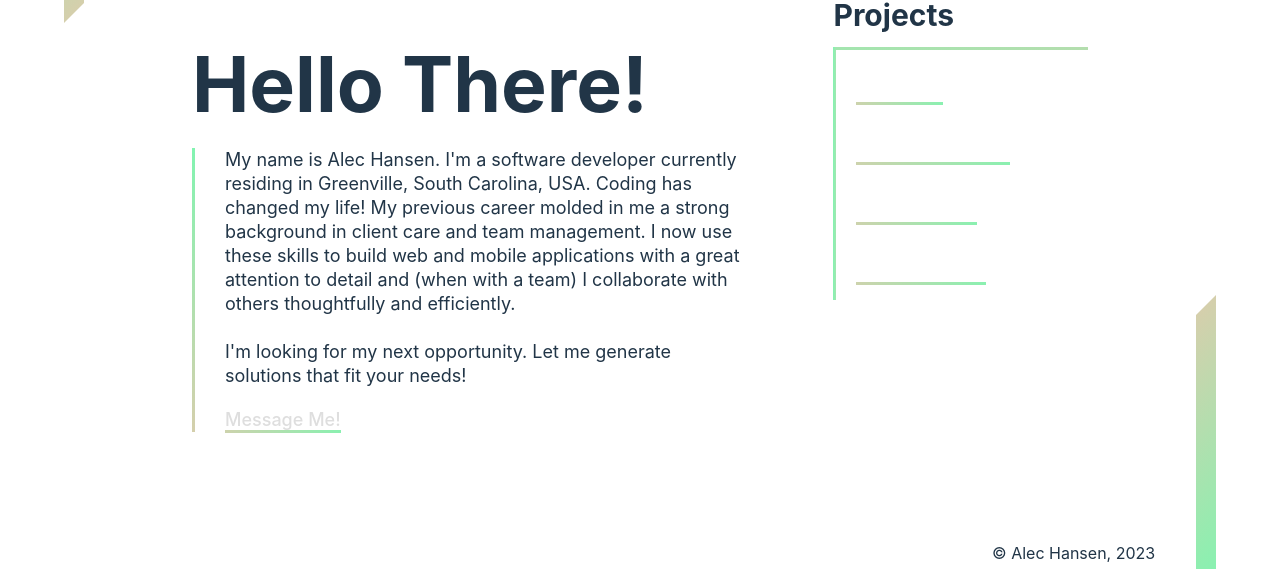
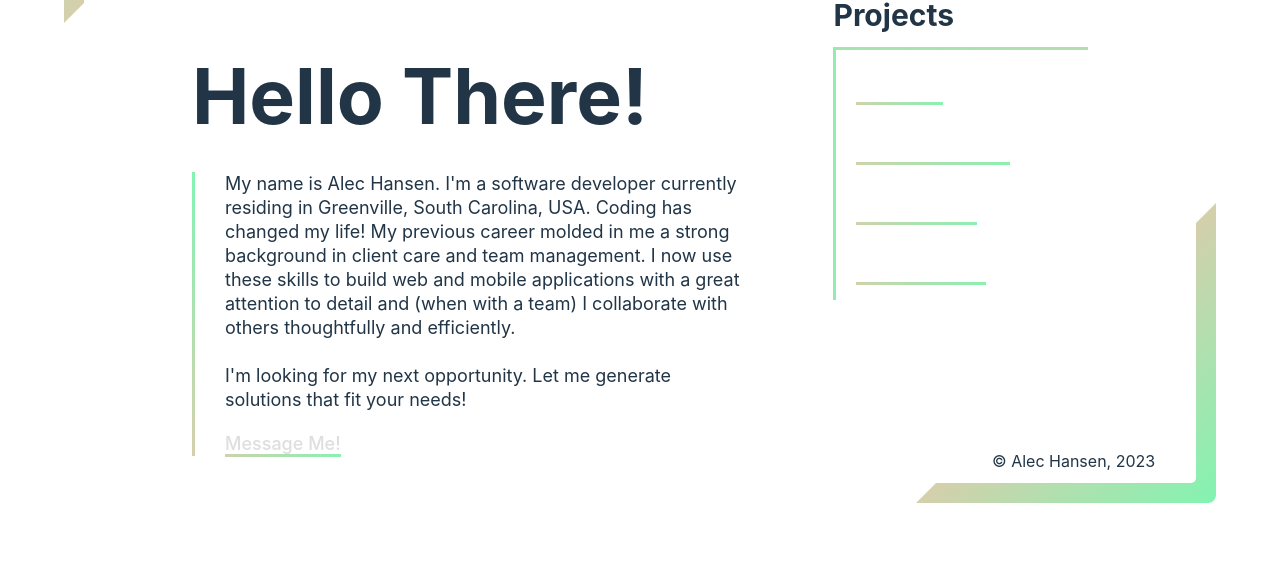
Before and after one commit to alecdhansen/AlecHansen, a React (Vite) app: page / in a window 1280 px wide. Shown: the part 277-846 px from the top of the page. After the commit the page ends 800 px from the top, so only its background shows below. Built offline with nearby package versions, Linux system fonts and the light colour scheme.

Commit message:
begin lower svg border check

```diff
--- a/src/App/index.tsx
+++ b/src/App/index.tsx
@@ -19,6 +19,21 @@ const App = () => {
   const [c2, setC2] = useState(randomColor(appColors, 2));
   const [focus, setFocus] = useState(1);
 
+  const checkContainer = (focus: any) => {
+    if (focus === 1) {
+      return "translateY(-230px)";
+    }
+    if (focus === 2) {
+      return "translateY(-230px)";
+    }
+    if (focus === 3) {
+      return "translateY(-200px)";
+    }
+    if (focus === 4) {
+      return "translateY(-10px)";
+    }
+  };
+
   return (
     <>
       <AppContainer>
@@ -34,7 +49,7 @@ const App = () => {
             <ProjectSideBar focus={focus} setFocus={setFocus} c1={c1} c2={c2} />
           </MainContainer>
         </Container>
-        <BottomBorderContainer>
+        <BottomBorderContainer transform={checkContainer()}>
           <BottomCornerBorder />
           <CopywriteContainer>&copy; Alec Hansen, 2023</CopywriteContainer>
         </BottomBorderContainer>
--- a/src/App/style.ts
+++ b/src/App/style.ts
@@ -14,15 +14,16 @@ export const TopBorderContainer = styled.div`
   }
 `;
 
-export const BottomBorderContainer = styled.div`
+export const BottomBorderContainer = styled.div<{ transform?: string }>`
   width: 95%;
   pointer-events: none;
   display: flex;
   justify-content: flex-end;
   position: absolute;
-  transform: translateY(-155px);
+  transform: translateY(-271px);
   @media (max-width: 800px) {
     right: 0%;
+    transform: ${({ transform }) => transform};
   }
 `;
 
--- a/src/components/AboutMe/style.ts
+++ b/src/components/AboutMe/style.ts
@@ -10,11 +10,13 @@ export const AboutMeContainer = styled.div`
 export const GreetingHeader = styled.h2`
   font-size: 6vw;
   margin: 0 0 33px 0;
+  line-height: 3rem;
+  width: 100%;
   @media (max-width: 400px) {
     font-size: 14vw;
   }
   @media (min-width: 401px) and (max-width: 800px) {
-    width: 12vw;
+    font-size: 14vw;
   }
 `;
 
--- a/src/components/Portfolio/Braggem/index.tsx
+++ b/src/components/Portfolio/Braggem/index.tsx
@@ -13,7 +13,9 @@ import { TitleHeader, BlurbContainer } from "../style";
 const Braggem: React.FC<Props> = ({ c1, c2 }) => {
   return (
     <Container>
-      <TitleHeader fontSize="85px">Braggem</TitleHeader>
+      <TitleHeader fontSize="85px" lineHeight="3rem">
+        Braggem
+      </TitleHeader>
       <ContentContainer
         borderImage={`linear-gradient(
       to bottom,
@@ -39,10 +41,12 @@ const Braggem: React.FC<Props> = ({ c1, c2 }) => {
           <TechnologyIcon>NBA Schedule API</TechnologyIcon>
         </TechnologiesContainer>
         <LinksContainer>
-          <Underline>
+          <Underline margin="0">
             <Link
               href="https://braggem.herokuapp.com/"
               target="_blank"
+              fontSize="14px"
+              margin="10px"
               borderImage={`linear-gradient(
         to left,
         ${c1},
@@ -57,10 +61,12 @@ const Braggem: React.FC<Props> = ({ c1, c2 }) => {
               View Site
             </Link>
           </Underline>
-          <Underline>
+          <Underline margin="0">
             <Link
               href="https://github.com/alecdhansen/ccs-final-project"
               target="_blank"
+              fontSize="14px"
+              margin="10px"
               borderImage={`linear-gradient(
         to left,
         ${c1},
@@ -75,10 +81,12 @@ const Braggem: React.FC<Props> = ({ c1, c2 }) => {
               Github Repo
             </Link>
           </Underline>
-          <Underline>
+          <Underline margin="0">
             <Link
               href="https://www.youtube.com/watch?v=-ptcAcyyKY4"
               target="_blank"
+              fontSize="14px"
+              margin="10px"
               borderImage={`linear-gradient(
         to left,
         ${c1},
--- a/src/components/Portfolio/PixelPerfect/index.tsx
+++ b/src/components/Portfolio/PixelPerfect/index.tsx
@@ -13,7 +13,9 @@ import { TitleHeader, BlurbContainer } from "../style";
 const PixelPerfect: React.FC<Props> = ({ c1, c2 }) => {
   return (
     <Container>
-      <TitleHeader fontSize="80px">Pixel Perfect</TitleHeader>
+      <TitleHeader fontSize="80px" lineHeight="4rem">
+        Pixel Perfect
+      </TitleHeader>
       <ContentContainer
         borderImage={`linear-gradient(
       to bottom,
--- a/src/components/Portfolio/style.ts
+++ b/src/components/Portfolio/style.ts
@@ -67,12 +67,20 @@ export const LinksContainer = styled.div`
   width: 100%;
 `;
 
-export const Underline = styled.div`
+export const Underline = styled.div<{ margin?: string }>`
   transition: all 0.1s linear;
   margin: 0px 30px 10px 30px;
+  @media (max-width: 1274px) {
+    margin: ${({ margin }) => margin};
+  }
 `;
 
-export const Link = styled.a<{ borderImage?: string; hover?: string }>`
+export const Link = styled.a<{
+  borderImage?: string;
+  hover?: string;
+  fontSize?: string;
+  margin?: string;
+}>`
   border-image: ${({ borderImage }) => borderImage};
   border-bottom-width: 3px;
   border-bottom-style: solid;
@@ -87,4 +95,9 @@ export const Link = styled.a<{ borderImage?: string; hover?: string }>`
     color: #fff;
     transition: 0.3s;
   }
+  @media (max-width: 1274px) {
+    font-size: ${({ fontSize }) => fontSize};
+    margin: ${({ margin }) => margin};
+    padding: 0;
+  }
 `;
--- a/src/components/ProjectSideBar/style.ts
+++ b/src/components/ProjectSideBar/style.ts
@@ -5,6 +5,9 @@ export const ContentContainer = styled.div`
   display: flex;
   flex-direction: column;
   margin-top: 100px;
+  @media (max-width: 600px) {
+    margin-top: 50px;
+  }
 `;
 export const HeaderContent = styled.h3`
   font-size: 30px;
@@ -43,13 +46,15 @@ export const Underline = styled.div<{
   margin: 10px 0 10px 0;
   transform: ${({ transform }) => transform};
   padding-left: ${({ pLeft }) => pLeft};
-  margin-left: ${({ mLeft }) => mLeft};
   transition: 0.3s;
   &:hover {
     transform: ${({ hTransform }) => hTransform};
     animation: 1s;
     padding-left: ${({ hPleft }) => hPleft};
     transition: 0.3s;
+  }
+  @media (max-width: 400px) {
+    margin-left: ${({ mLeft }) => mLeft};
   }
 `;
 
```
